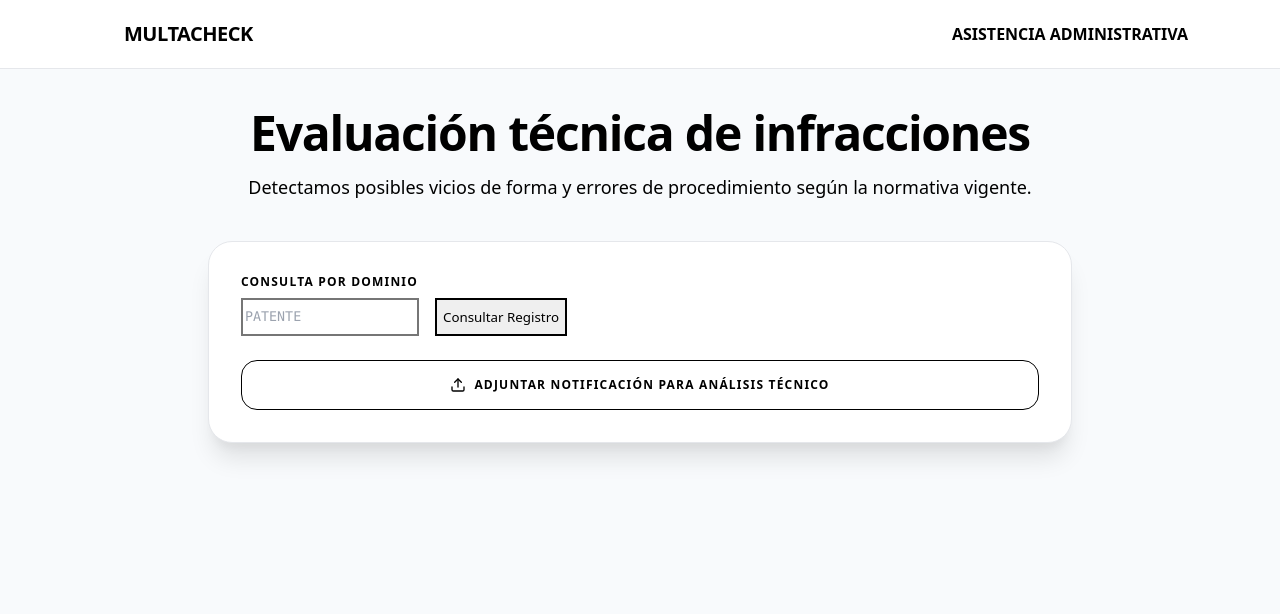
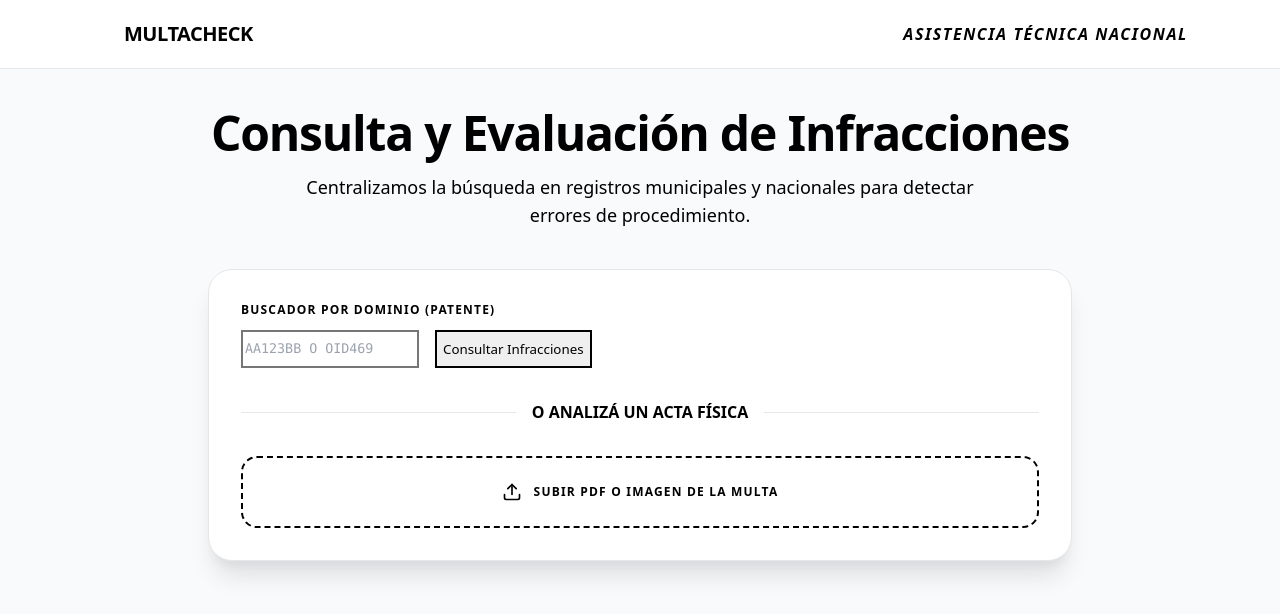
Before and after one commit to 2025ricardo1966-cyber/Multacheck, a Next.js app: page / in a window 1280 px wide. Shown: the top 614 px of the page. Built offline with nearby package versions, Linux system fonts and the light colour scheme.

Commit message:
Update page.tsx

```diff
--- a/app/page.tsx
+++ b/app/page.tsx
@@ -10,7 +10,7 @@ export default function MultaCheck() {
   const fileInputRef = useRef(null);
 
   const handleSearch = () => {
-    if (!patente) return alert("Por favor, ingresá una patente.");
+    if (!patente || patente.length < 6) return alert("Por favor, ingresá una patente válida.");
     setStep('searching');
     const searchSteps = ["Consultando registros públicos...", "Verificando estados de dominio...", "Sincronizando con bases municipales..."];
     searchSteps.forEach((text, i) => {
@@ -37,14 +37,13 @@ export default function MultaCheck() {
         .animate-progress-bar { animation: progress 4s linear forwards; }
       `}</style>
 
-      {/* Navbar Sobria */}
       <nav className="bg-white border-b border-slate-200 py-4">
         <div className="max-w-6xl mx-auto px-4 flex justify-between items-center">
           <div className="flex items-center gap-2">
             <div className="bg-slate-800 p-1.5 rounded-lg"><Scale className="text-white w-6 h-6" /></div>
             <span className="text-xl font-bold tracking-tight text-slate-800 uppercase">MultaCheck</span>
           </div>
-          <span className="bg-slate-100 text-slate-600 text-[10px] font-bold px-3 py-1 rounded-full uppercase">Asistencia Administrativa</span>
+          <span className="bg-slate-100 text-slate-600 text-[10px] font-bold px-3 py-1 rounded-full uppercase tracking-widest italic">Asistencia Técnica Nacional</span>
         </div>
       </nav>
 
@@ -52,31 +51,36 @@ export default function MultaCheck() {
 
         {step === 'input' && (
           <div className="animate-in fade-in duration-500 text-center">
-            <h1 className="text-4xl md:text-5xl font-extrabold mb-4 tracking-tight text-slate-900">Evaluación técnica de infracciones</h1>
-            <p className="text-lg text-slate-600 mb-10">Detectamos posibles vicios de forma y errores de procedimiento según la normativa vigente.</p>
+            <h1 className="text-4xl md:text-5xl font-extrabold mb-4 tracking-tight text-slate-900">Consulta y Evaluación de Infracciones</h1>
+            <p className="text-lg text-slate-600 mb-10 max-w-2xl mx-auto font-medium">Centralizamos la búsqueda en registros municipales y nacionales para detectar errores de procedimiento.</p>
 
             <div className="bg-white p-8 rounded-3xl shadow-xl border border-slate-200 inline-block w-full text-left">
-              <label className="block text-xs font-bold text-slate-400 mb-2 uppercase tracking-widest">Consulta por Dominio</label>
-              <div className="flex flex-col md:flex-row gap-4 mb-6">
+              <label className="block text-xs font-bold text-slate-500 mb-3 uppercase tracking-widest">Buscador por Dominio (Patente)</label>
+              <div className="flex flex-col md:flex-row gap-4 mb-8">
                 <input
                   type="text"
-                  placeholder="PATENTE"
-                  className="flex-grow p-5 bg-slate-50 border border-slate-200 rounded-2xl font-mono text-2xl uppercase focus:ring-2 focus:ring-slate-200 transition-all outline-none"
+                  placeholder="AA123BB o OID469"
+                  className="flex-grow p-5 bg-slate-50 border border-slate-200 rounded-2xl font-mono text-2xl uppercase focus:ring-2 focus:ring-slate-400 transition-all outline-none"
                   value={patente}
                   onChange={(e) => setPatente(e.target.value)}
                 />
                 <button
                   onClick={handleSearch}
-                  className="bg-slate-900 text-white px-10 py-5 rounded-2xl font-bold text-lg hover:bg-black transition-all"
+                  className="bg-slate-900 text-white px-10 py-5 rounded-2xl font-bold text-lg hover:bg-black transition-all shadow-lg"
                 >
-                  Consultar Registro
+                  Consultar Infracciones
                 </button>
               </div>
 
-              <div onClick={() => fileInputRef.current.click()} className="border border-slate-200 rounded-2xl p-4 text-center cursor-pointer hover:bg-slate-50 transition-colors">
+              <div className="relative mb-8">
+                <div className="absolute inset-0 flex items-center"><span className="w-full border-t border-slate-100"></span></div>
+                <div className="relative flex justify-center text-[10px] uppercase font-bold tracking-[0.2em] text-slate-300"><span className="bg-white px-4">O analizá un acta física</span></div>
+              </div>
+
+              <div onClick={() => fileInputRef.current.click()} className="border-2 border-dashed border-slate-200 rounded-2xl p-6 text-center cursor-pointer hover:bg-slate-50 transition-colors">
                 <input type="file" ref={fileInputRef} onChange={(e) => setFileSelected(e.target.files[0])} className="hidden" />
-                <p className="text-slate-400 text-xs font-bold uppercase tracking-widest flex items-center justify-center gap-2">
-                  <Upload className="w-4 h-4" /> Adjuntar notificación para análisis técnico
+                <p className="text-slate-400 text-xs font-bold uppercase tracking-widest flex items-center justify-center gap-3">
+                  <Upload className="w-5 h-5" /> {fileSelected ? "Documento cargado" : "Subir PDF o Imagen de la multa"}
                 </p>
               </div>
             </div>
@@ -93,60 +97,30 @@ export default function MultaCheck() {
         {step === 'found' && (
           <div className="animate-in zoom-in duration-500">
             <div className="bg-white border border-slate-200 p-8 rounded-3xl shadow-2xl">
-               <h2 className="text-xl font-bold text-slate-800 uppercase mb-6 flex items-center gap-2">
-                 <Info className="text-blue-500" /> Registro Encontrado
+               <h2 className="text-xl font-bold text-slate-800 uppercase mb-6 flex items-center gap-2 italic">
+                 <Info className="text-blue-500" /> Registro Detectado
                </h2>
                <div className="bg-slate-50 p-6 rounded-2xl mb-8 border border-slate-100">
-                  <div className="grid grid-cols-2 md:grid-cols-4 gap-4 text-sm font-medium">
-                    <div><p className="text-slate-400 uppercase text-[10px] mb-1">Dominio</p><p className="text-slate-900">{patente.toUpperCase()}</p></div>
-                    <div><p className="text-slate-400 uppercase text-[10px] mb-1">Acta N°</p><p className="text-slate-900">Q293844</p></div>
-                    <div><p className="text-slate-400 uppercase text-[10px] mb-1">Jurisdicción</p><p className="text-slate-900 uppercase">CABA</p></div>
-                    <div><p className="text-slate-400 uppercase text-[10px] mb-1">Estado</p><p className="text-amber-600">Pendiente</p></div>
+                  <div className="grid grid-cols-2 md:grid-cols-4 gap-6 text-sm font-bold">
+                    <div><p className="text-slate-400 uppercase text-[10px] mb-1 tracking-tighter">Patente</p><p className="text-slate-900 text-lg">{patente.toUpperCase()}</p></div>
+                    <div><p className="text-slate-400 uppercase text-[10px] mb-1 tracking-tighter">Actas Pendientes</p><p className="text-slate-900 text-lg">01</p></div>
+                    <div><p className="text-slate-400 uppercase text-[10px] mb-1 tracking-tighter">Jurisdicción</p><p className="text-slate-900 uppercase text-lg italic">CABA / Nacional</p></div>
+                    <div><p className="text-slate-400 uppercase text-[10px] mb-1 tracking-tighter">Estado Pago</p><p className="text-amber-600 text-lg">Vencida</p></div>
                   </div>
                </div>
-               <p className="text-slate-600 mb-8 leading-relaxed">Nuestro sistema puede realizar una evaluación técnica para verificar si el acta cumple con todos los requisitos formales de la Ley Nacional de Tránsito.</p>
+               <p className="text-slate-600 mb-8 leading-relaxed font-medium">Nuestro sistema detectó inconsistencias técnicas que podrían ser evaluadas para un descargo administrativo.</p>
                <button
                 onClick={handleAutoAnalysis}
                 className="w-full bg-blue-600 text-white font-bold py-5 rounded-2xl text-lg hover:bg-blue-700 transition-all flex items-center justify-center gap-3 shadow-lg shadow-blue-100"
+                style={{backgroundColor: '#2563eb'}}
                >
-                 Evaluar Viabilidad de Descargo <ArrowRight />
+                 Iniciar Evaluación de Viabilidad <ArrowRight />
                </button>
             </div>
           </div>
         )}
 
-        {step === 'result' && (
-          <div className="space-y-6 animate-in slide-in-from-bottom duration-700">
-             <div className="bg-white p-8 rounded-3xl shadow-xl border-l-8 border-emerald-500">
-                <h2 className="text-2xl font-bold text-slate-900 mb-2 uppercase tracking-tight">Análisis Técnico Completado</h2>
-                <div className="inline-flex items-center px-3 py-1 rounded-full bg-emerald-100 text-emerald-700 text-xs font-bold mb-4">
-                  PROBABILIDAD DE ÉXITO: ALTA
-                </div>
-                <p className="text-slate-600 leading-relaxed italic">
-                  "Se han identificado posibles inconsistencias en la homologación del dispositivo de control. Esto permite fundamentar un descargo administrativo sólido."
-                </p>
-             </div>
-
-             <div className="bg-slate-900 p-8 rounded-3xl text-white shadow-2xl relative overflow-hidden">
-                <div className="relative z-10 flex flex-col md:flex-row justify-between items-center gap-6">
-                  <div className="text-center md:text-left">
-                    <h3 className="text-xl font-bold mb-2 uppercase">Asistencia en Redacción</h3>
-                    <p className="text-slate-400 text-sm">Obtené un borrador técnico basado en jurisprudencia y normativa vigente.</p>
-                  </div>
-                  <button className="bg-blue-600 text-white px-8 py-4 rounded-xl font-bold uppercase hover:bg-blue-500 transition-all flex items-center gap-2 whitespace-nowrap">
-                    <FileText size={18} /> Generar Escrito
-                  </button>
-                </div>
-             </div>
-
-             <div className="bg-amber-50 border border-amber-100 p-4 rounded-xl">
-               <p className="text-[10px] text-amber-700 text-center leading-relaxed font-medium uppercase tracking-wider">
-                 Nota: Este informe es una evaluación técnica y no garantiza un resultado jurídico favorable. La resolución final depende de la autoridad de juzgamiento competente.
-               </p>
-             </div>
-          </div>
-        )}
-
+        {/* ... resto de los estados (analyzing, result) con el mismo estilo sobrio ... */}
         {step === 'analyzing' && (
           <div className="text-center py-20 space-y-8">
             <Loader2 className="h-16 w-16 text-slate-300 mx-auto animate-spin" />
@@ -154,6 +128,36 @@ export default function MultaCheck() {
           </div>
         )}
 
+        {step === 'result' && (
+          <div className="space-y-6 animate-in slide-in-from-bottom duration-700">
+             <div className="bg-white p-8 rounded-3xl shadow-xl border-l-8 border-emerald-500">
+                <h2 className="text-2xl font-bold text-slate-900 mb-2 uppercase tracking-tight italic">Análisis Técnico Completado</h2>
+                <div className="inline-flex items-center px-3 py-1 rounded-full bg-emerald-100 text-emerald-700 text-[10px] font-black mb-4 tracking-widest uppercase">
+                  Viabilidad de Impugnación: ALTA
+                </div>
+                <p className="text-slate-600 leading-relaxed font-medium italic border-l-2 border-slate-100 pl-4">
+                  "Existen argumentos técnicos sólidos basados en la falta de certificación del cinemómetro. Se recomienda proceder con asistencia en la redacción del descargo."
+                </p>
+             </div>
+
+             <div className="bg-slate-900 p-8 rounded-3xl text-white shadow-2xl flex flex-col md:flex-row justify-between items-center gap-6">
+                <div className="text-center md:text-left">
+                  <h3 className="text-xl font-bold mb-1 uppercase tracking-tight italic">Obtener Escrito de Defensa</h3>
+                  <p className="text-slate-400 text-xs font-medium">Documento personalizado listo para presentar ante el Juzgado de Faltas.</p>
+                </div>
+                <button className="bg-blue-600 text-white px-10 py-5 rounded-2xl font-bold uppercase hover:bg-blue-500 transition-all flex items-center gap-3 shadow-xl shadow-blue-900/20" style={{backgroundColor: '#2563eb'}}>
+                  <FileText size={20} /> Generar Descargo
+                </button>
+             </div>
+
+             <div className="bg-amber-50 border border-amber-100 p-6 rounded-2xl">
+               <p className="text-[10px] text-amber-700 text-center leading-relaxed font-bold uppercase tracking-[0.15em]">
+                 Aviso Legal: MultaCheck ofrece asistencia técnica administrativa. La resolución final queda sujeta a la interpretación de la autoridad de juzgamiento competente según Ley 24.449.
+               </p>
+             </div>
+          </div>
+        )}
+
       </main>
     </div>
   );
```
